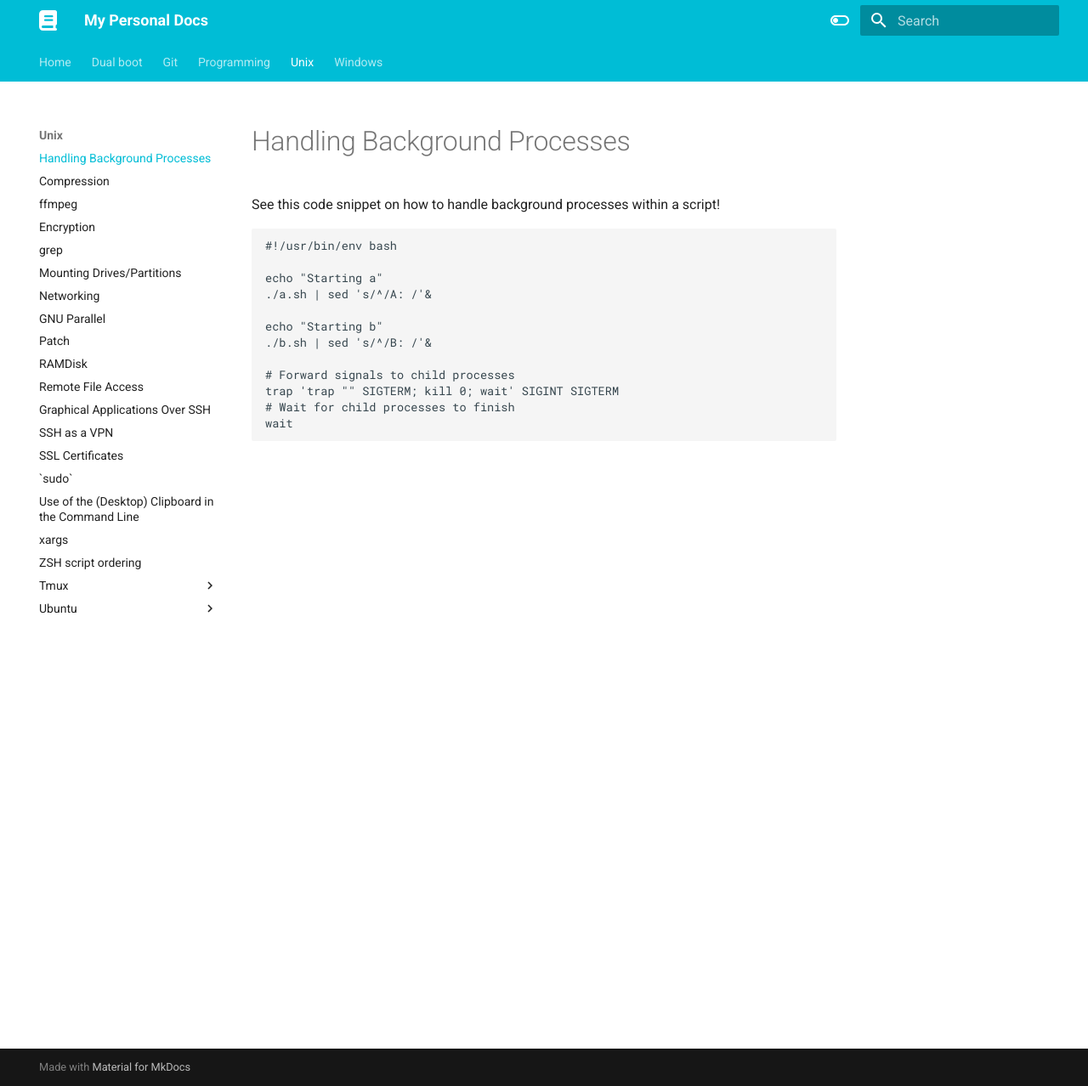
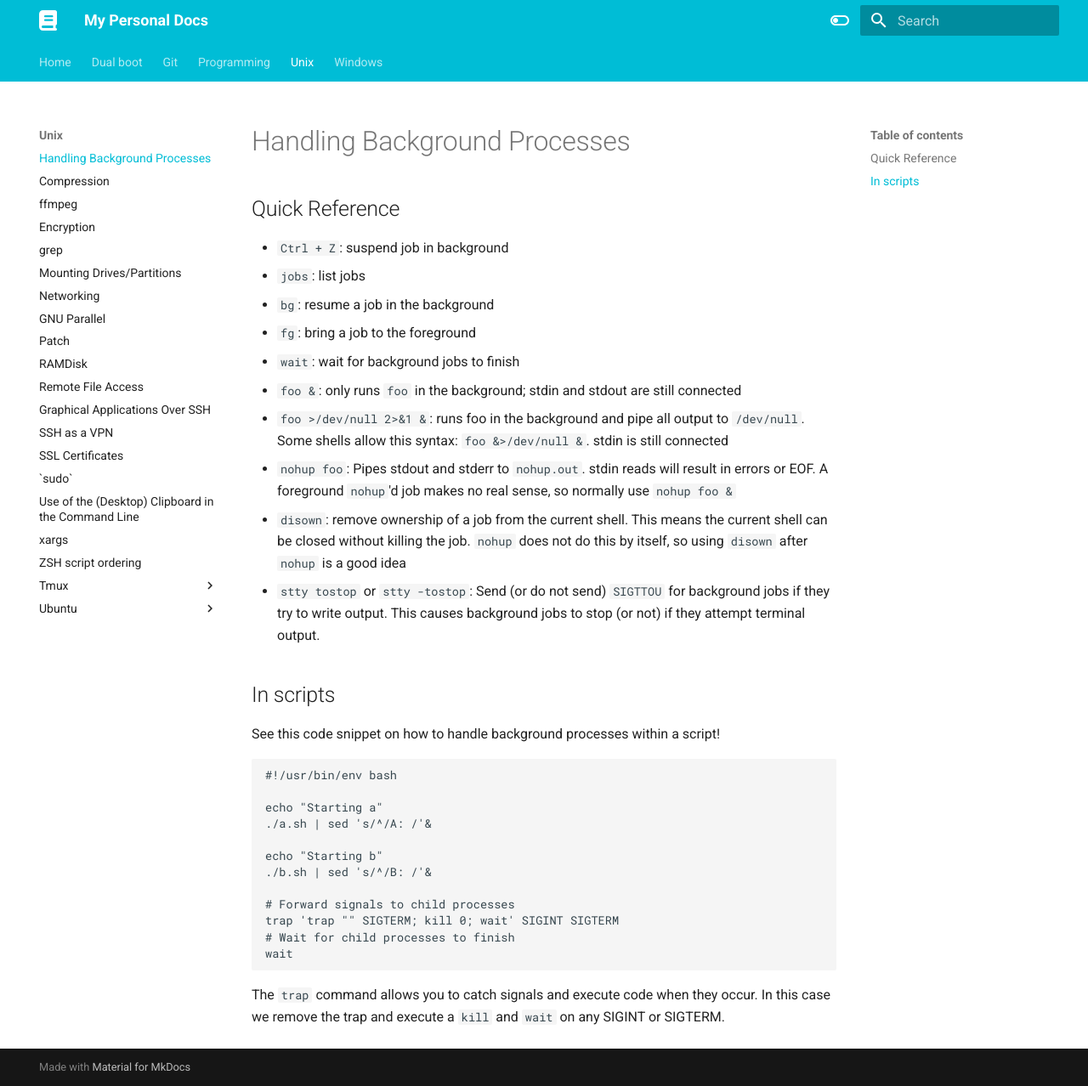
Before and after one commit to jwblangley/docs, an MkDocs documentation site: the page built from docs/unix/background-processes.md, in a window 1280 px wide and 1278 px high. Shown: the whole window at 85% size. Built offline with MkDocs 1.6.1 and Material for MkDocs 9.7.7, drawn with Linux system fonts in a browser that asks for light colours.

Commit message:
Update background-processes.md

````diff
--- a/docs/unix/background-processes.md
+++ b/docs/unix/background-processes.md
@@ -1,4 +1,19 @@
 # Handling Background Processes
+
+## Quick Reference
+
+* `Ctrl + Z`: suspend job in background
+* `jobs`: list jobs
+* `bg`: resume a job in the background
+* `fg`: bring a job to the foreground
+* `wait`: wait for background jobs to finish
+* `foo &`: only runs `foo` in the background; stdin and stdout are still connected
+* `foo >/dev/null 2>&1 &`: runs foo in the background and pipe all output to `/dev/null`. Some shells allow this syntax: `foo &>/dev/null &`. stdin is still connected
+* `nohup foo`: Pipes stdout and stderr to `nohup.out`. stdin reads will result in errors or EOF. A foreground `nohup`'d job makes no real sense, so normally use `nohup foo &`
+* `disown`: remove ownership of a job from the current shell. This means the current shell can be closed without killing the job. `nohup` does not do this by itself, so using `disown` after `nohup` is a good idea
+* `stty tostop` or `stty -tostop`: Send (or do not send) `SIGTTOU` for background jobs if they try to write output. This causes background jobs to stop (or not) if they attempt terminal output.
+
+## In scripts
 
 See this code snippet on how to handle background processes within a script!
 
@@ -16,3 +31,6 @@ trap 'trap "" SIGTERM; kill 0; wait' SIGINT SIGTERM
 # Wait for child processes to finish
 wait
 ```
+
+The `trap` command allows you to catch signals and execute code when they occur.
+In this case we remove the trap and execute a `kill` and `wait` on any SIGINT or SIGTERM.
````
